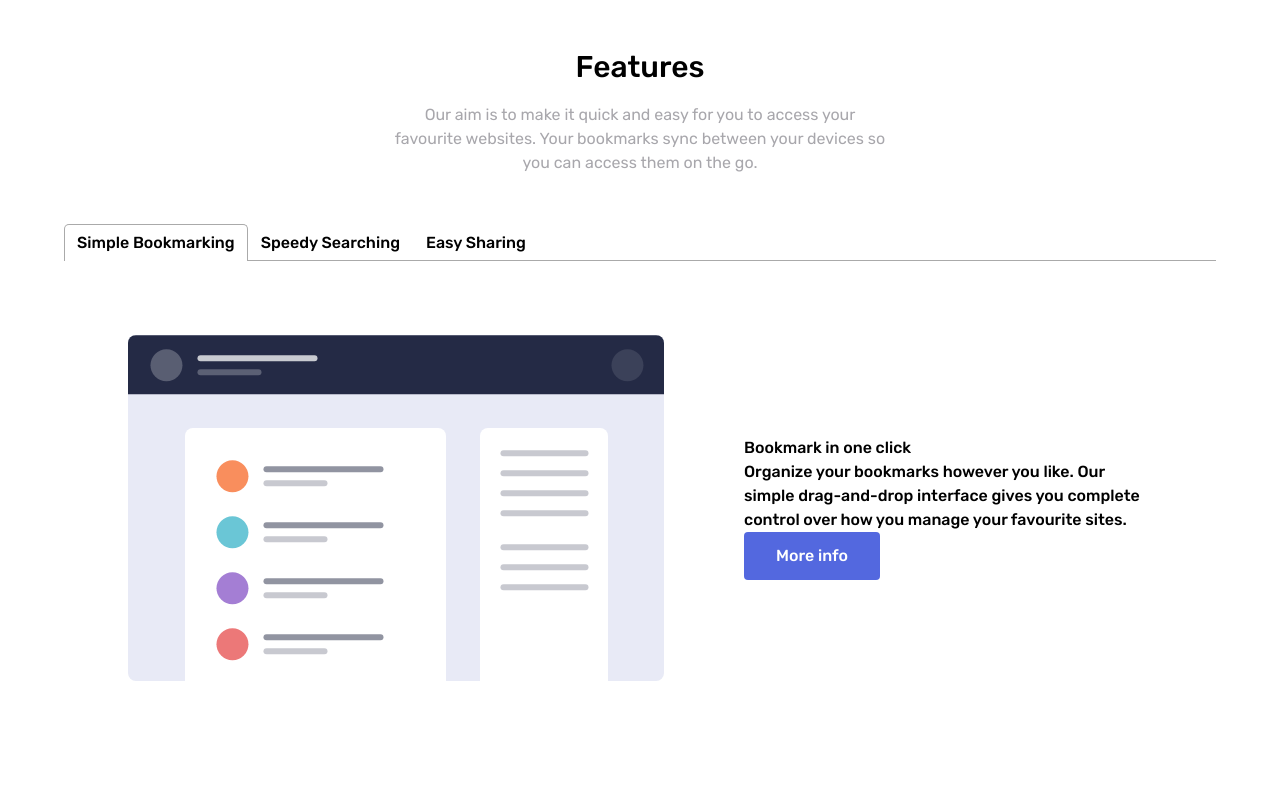
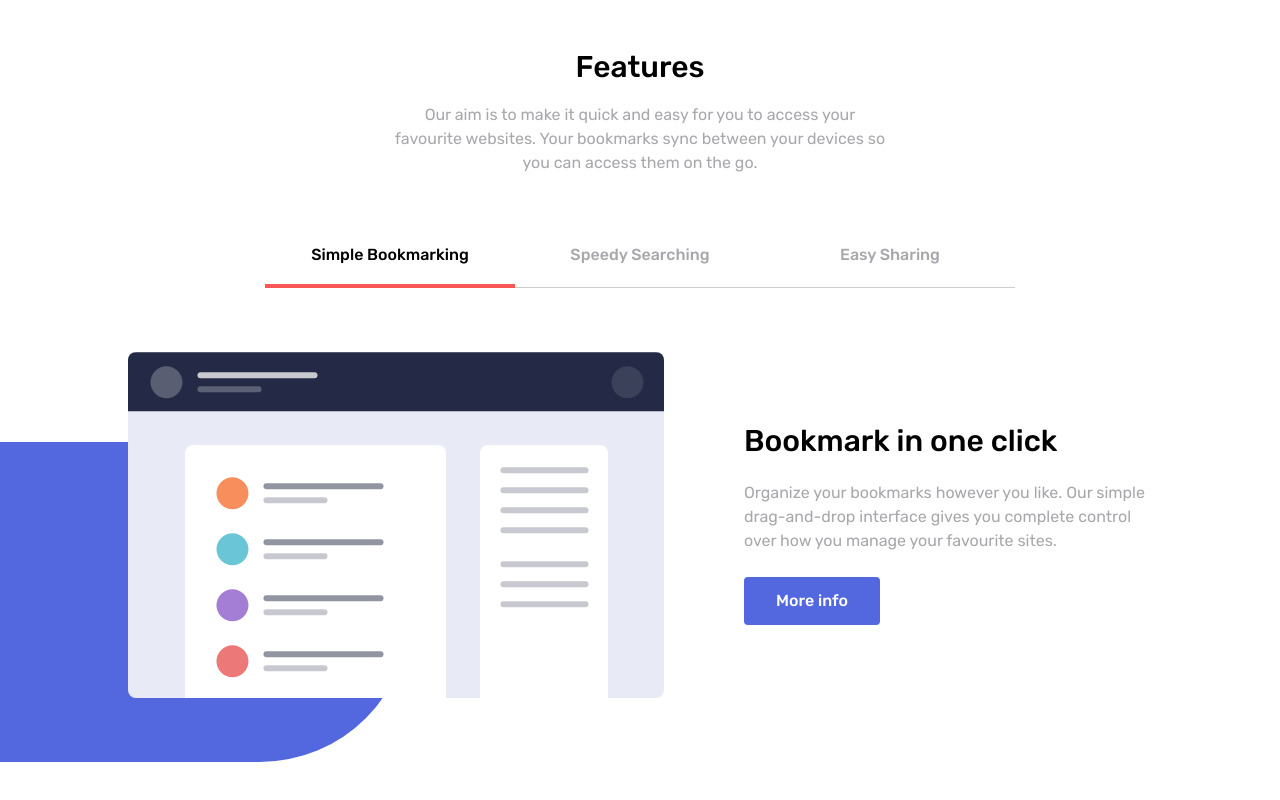
Before and after one commit to code-luanhs/bookmark, a React (Create React App) app: page / in a window 1280 px wide. Shown: the part 715-1515 px from the top of the page. Built offline with nearby package versions, Linux system fonts and the light colour scheme.

Commit message:
feat: layout tabs

```diff
--- a/src/components/TabsFeature/index.js
+++ b/src/components/TabsFeature/index.js
@@ -1,35 +1,75 @@
 import { Tab, Tabs, TabList, TabPanel } from 'react-tabs';
-import 'react-tabs/style/react-tabs.css';
+// import 'react-tabs/style/react-tabs.css';
+
+import './styles.css';
 
 function TabsFeature(){
   return (
     <Tabs>
-      <TabList>
-        <Tab>Simple Bookmarking</Tab>
-        <Tab>Speedy Searching</Tab>
-        <Tab>Easy Sharing</Tab>
+      <TabList
+        className="flex items-center text-center max-w-[750px] mx-auto border-b-[1px] border-b-[#CCC]"
+      >
+        <Tab className="flex-1 cursor-pointer outline-none relative py-5">Simple Bookmarking</Tab>
+        <Tab className="flex-1 cursor-pointer outline-none relative py-5">Speedy Searching</Tab>
+        <Tab className="flex-1 cursor-pointer outline-none relative py-5">Easy Sharing</Tab>
       </TabList>
 
       <TabPanel>
-        <div className="flex justify-center items-center p-16 gap-x-20">
+        <div className="flex justify-center items-center p-16 gap-x-20 relative">
           <img
             src='images/illustration-features-tab-1.svg'
+            alt="Illustration features - Tab 1"
+            loading="lazy"
+            className="relative z-10"
           />
           <div>
-            <h3>Bookmark in one click</h3>
-            <p>
+            <h3 className="text-h2">Bookmark in one click</h3>
+            <p className="text-gray font-normal my-6">
               Organize your bookmarks however you like.
               Our simple drag-and-drop interface gives you complete control over how you manage your favourite sites.
             </p>
             <a className="inline-block text-white bg-soft-blue rounded py-3 px-8" href="#">More info</a>
           </div>
+          <div className="block absolute z-0 bottom-0 right-[70%] w-full max-w-350px h-80 bg-soft-blue rounded-br-[150px]"></div>
         </div>
       </TabPanel>
       <TabPanel>
-        <h2>Speedy Searching</h2>
+        <div className="flex justify-center items-center p-16 gap-x-20 relative">
+          <img
+            src='images/illustration-features-tab-2.svg'
+            alt="Illustration features - Tab 2"
+            loading="lazy"
+            className="relative z-10"
+          />
+          <div>
+            <h3 className="text-h2">Speedy Searching</h3>
+            <p className="text-gray font-normal my-6">
+              Organize your bookmarks however you like.
+              Our simple drag-and-drop interface gives you complete control over how you manage your favourite sites.
+            </p>
+            <a className="inline-block text-white bg-soft-blue rounded py-3 px-8" href="#">More info</a>
+          </div>
+          <div className="block absolute z-0 bottom-[50px] right-[62%] w-full max-w-350px h-80 bg-soft-blue rounded-br-[150px]"></div>
+        </div>
       </TabPanel>
       <TabPanel>
-        <h2>Easy Sharing</h2>
+        <div className="flex justify-center items-center p-16 gap-x-20 relative">
+          <img
+            src='images/illustration-features-tab-3.svg'
+            alt="Illustration features - Tab 3"
+            loading="lazy"
+            className="relative z-10"
+          />
+          <div>
+            <h3 className="text-h2">Easy Sharing</h3>
+            <p className="text-gray font-normal my-6">
+              Organize your bookmarks however you like.
+              Our simple drag-and-drop interface gives you complete control over how you manage your favourite sites.
+            </p>
+            <a className="inline-block text-white bg-soft-blue rounded py-3 px-8" href="#">More info</a>
+          </div>
+          <div className="block absolute z-0 bottom-0 right-[62%] w-full max-w-350px h-80 bg-soft-blue rounded-br-[150px]"></div>
+        </div>
       </TabPanel>
     </Tabs>
   )
--- /dev/null
+++ b/src/components/TabsFeature/styles.css
@@ -0,0 +1,18 @@
+.react-tabs ul > li {
+  color: #a8a7ac;
+}
+
+.react-tabs ul > li.react-tabs__tab--selected {
+  color: #000000;
+}
+
+.react-tabs ul > li.react-tabs__tab--selected::before {
+  content: '';
+  position: absolute;
+  bottom: -1px;
+  left: 0;
+  right: 0;
+  height: 4px;
+  width: 100%;
+  background-color: hsl(0, 94%, 66%);
+}
```
